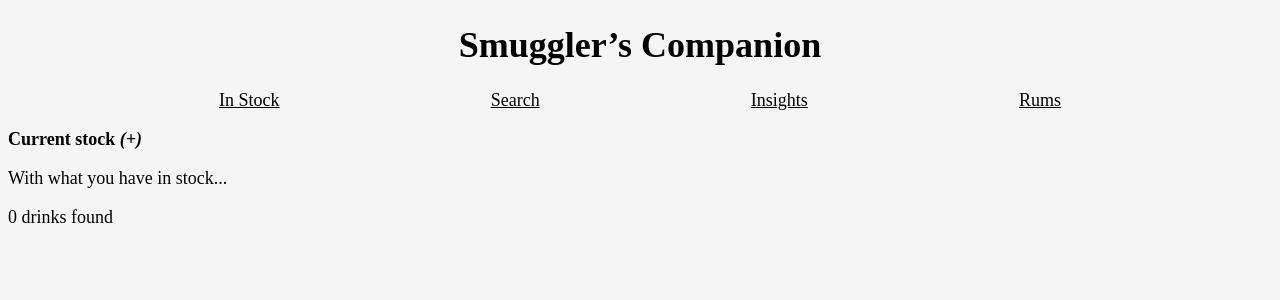
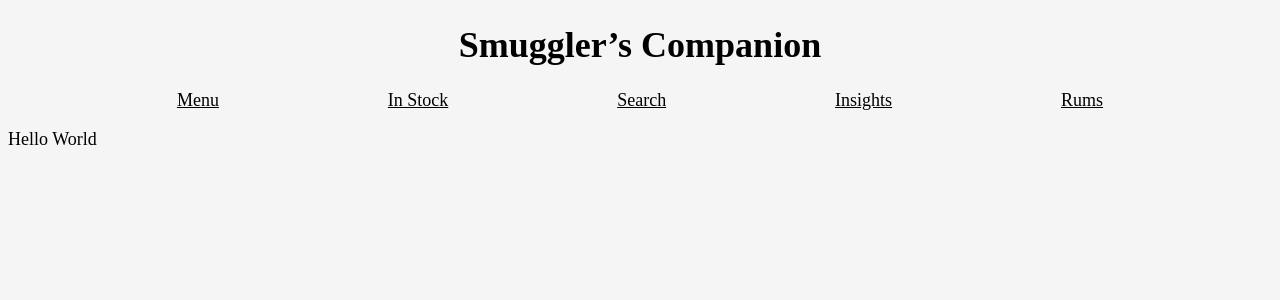
Before and after one commit to twilliams15/sc_drink_finder, a React (Create React App) app: page /menu in a window 1280 px wide. Shown: the top 300 px of the page. Built offline with nearby package versions, Linux system fonts and the light colour scheme; a web font is replaced by a local one.

Commit message:
menu prep

```diff
--- a/src/App.tsx
+++ b/src/App.tsx
@@ -2,7 +2,15 @@ import React from 'react'
 import {BrowserRouter as Router, Switch, Route} from 'react-router-dom'
 import './styles.css'
 import {getAvailableDrinks} from './support/helpers'
-import {DrinkList, Insights, InStock, NavBar, Rums, Search} from './modules'
+import {
+    DrinkList,
+    Insights,
+    InStock,
+    Menu,
+    NavBar,
+    Rums,
+    Search,
+} from './modules'
 import {Cocktail} from './react-app-env'
 import {useLocalStorageState} from './support/hooks'
 
@@ -29,20 +37,25 @@ export default function App() {
                     <h1>Smuggler’s Companion</h1>
                     <NavBar />
                     <Switch>
+                        <Route path="/menu">
+                            <Menu />
+                        </Route>
                         <Route path="/search">
                             <Search />
+                            <DrinkList />
                         </Route>
                         <Route path="/insights">
                             <Insights />
+                            <DrinkList />
                         </Route>
                         <Route path="/rums">
                             <Rums />
                         </Route>
                         <Route path="/">
                             <InStock />
+                            <DrinkList />
                         </Route>
                     </Switch>
-                    <DrinkList />
                     <footer />
                 </Router>
             </AvailableDrinks.Provider>
--- /dev/null
+++ b/src/modules/Menu.tsx
@@ -0,0 +1,14 @@
+import React from 'react'
+import {AvailableDrinks, CurrentStock} from '../App'
+import {getAvailableDrinks} from '../support/helpers'
+
+export function Menu() {
+    const [stock] = React.useContext(CurrentStock)
+    const [, setDisplayedDrinks] = React.useContext(AvailableDrinks)
+
+    React.useEffect(() => {
+        setDisplayedDrinks(getAvailableDrinks(stock))
+    }, [])
+
+    return <div>Hello World</div>
+}
--- a/src/modules/NavBar.tsx
+++ b/src/modules/NavBar.tsx
@@ -5,6 +5,9 @@ export function NavBar() {
     return (
         <nav>
             <ul>
+                <li>
+                    <Link to="/menu">Menu</Link>
+                </li>
                 <li>
                     <Link to="/">In Stock</Link>
                 </li>
--- a/src/modules/index.ts
+++ b/src/modules/index.ts
@@ -2,6 +2,7 @@ export {Drink} from './Drink'
 export {DrinkList} from './DrinkList'
 export {Insights} from './Insights'
 export {InStock} from './InStock'
+export {Menu} from './Menu'
 export {NavBar} from './NavBar'
 export {Rums} from './Rums'
 export {Search} from './Search'
```
